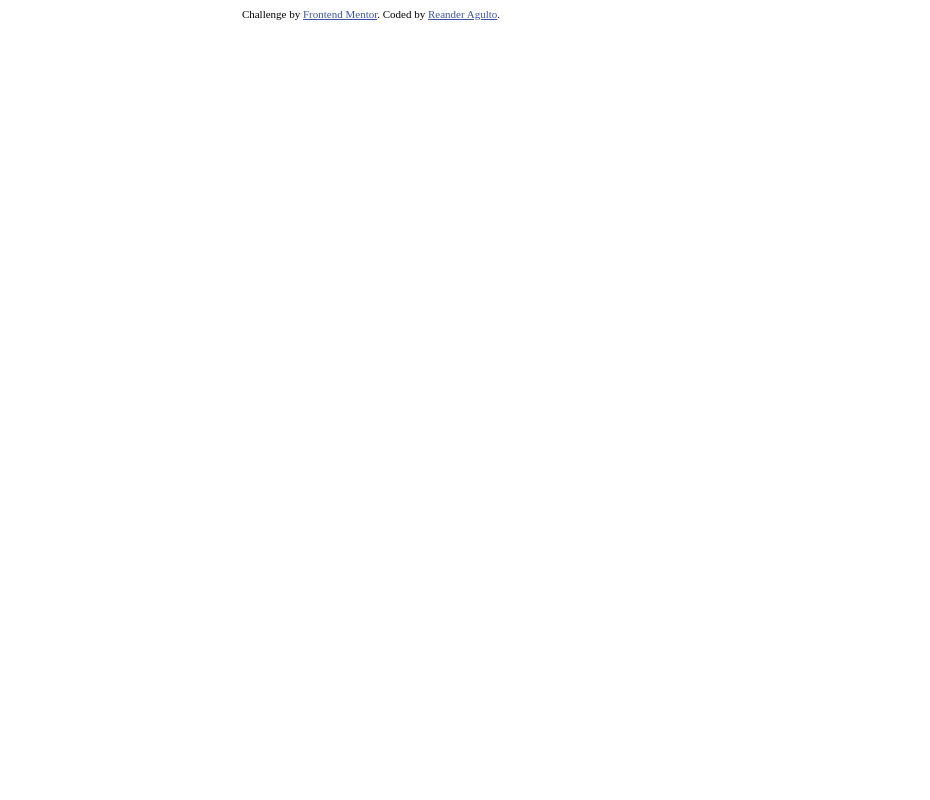
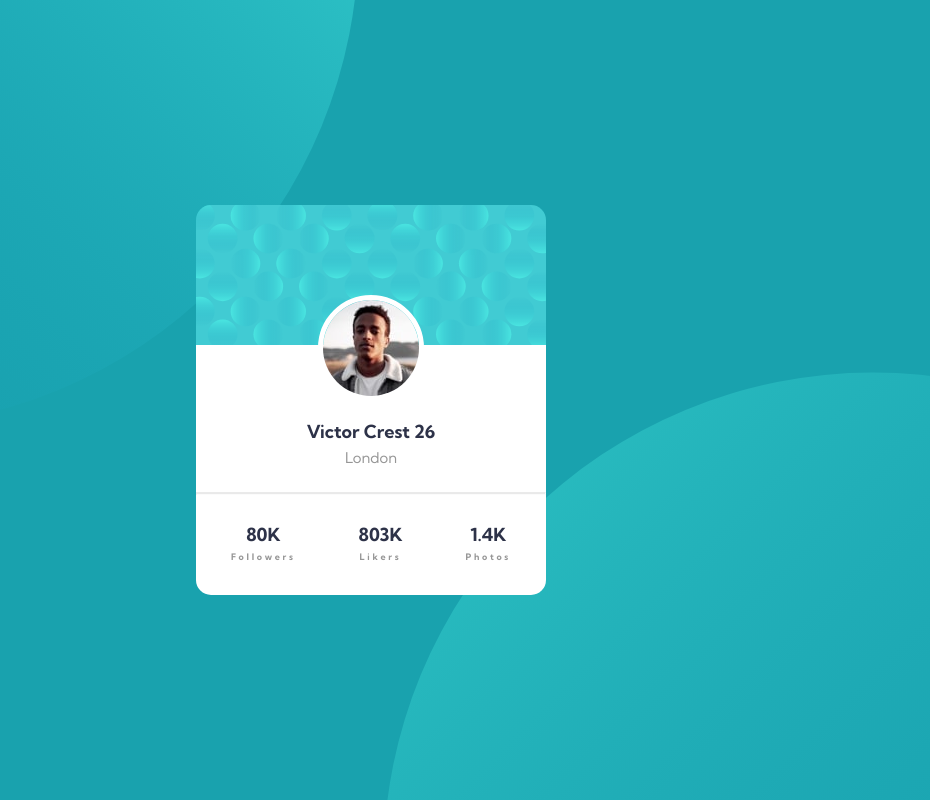
Before and after one commit to reanderagulto/profile-card-component, a plain HTML site: page index.html in a window 1280 px wide. Shown: the whole page, without its empty margins (269-1199 px from the left). Drawn offline with Linux system fonts and the light colour scheme.

Commit message:
Implementation Done

```diff
--- a/index.html
+++ b/index.html
@@ -15,15 +15,31 @@
 </head>
 <body>
   <main>
-    <div class="container">
+    <div class="main-container">
+        <div class="container">
+          <div class="img-container">
+            <img src="./images/bg-pattern-card.svg" alt="Hero Banner" width="350" height="140">
+          </div>
+          <div class="text-container">
+            <div class="profile-image">
+              <img src="./images/image-victor.jpg" alt="Profile Picture">
+            </div>
+            <div class="content-header">
+              <h1>Victor Crest <span>26</span></h1>
+              <p>London</p>
+            </div>
+          </div>
+          <div class="content">
+            <hr>
+            <div class="stats">
+              <p class="text-center">80K<span>Followers</span></p>
+              <p class="text-center">803k<span>Likers</span></p>
+              <p class="text-center">1.4K<span>Photos</span></p>
+            </div>
+          </div>
 
+        </div>
     </div>
   </main>
-  <footer>
-    <div class="attribution">
-      Challenge by <a href="https://www.frontendmentor.io?ref=challenge" target="_blank">Frontend Mentor</a>.
-      Coded by <a href="https://github.com/reanderagulto">Reander Agulto</a>.
-    </div>
-  </footer>
 </body>
 </html>
--- a/style.css
+++ b/style.css
@@ -7,16 +7,159 @@
     --dark-gray: hsl(0, 0%, 59%);
 
     /* Fonts */
-    --font-size: 1.125rem;
+    --font-size: 0.925rem;
+    --font-size-header: 1.125rem;
     --font-kumbh: 'Kumbh Sans', sans-serif;
 }
 
-footer .attribution {
+body {
+    font-size: var(--font-size);
+    font-family: var(--font-kumbh);
+    background-color: var(--dark-cyan);
+    margin: unset;
+}
+
+    main {
+        position: relative;
+        width: 100%;
+        overflow: hidden;
+    }
+
+    main::before,
+    main::after{
+        content: '';
+        position: absolute;
+        width: 978px;
+        height: 978px;
+        z-index: -99;
+    }
+
+    main::before{
+        background-image: url('./images/bg-pattern-top.svg');
+        background-size: contain;
+        background-repeat: no-repeat;
+        top: -550px;
+        left: -350px;
+    }
+
+    main::after{
+        background-image: url('./images/bg-pattern-bottom.svg');
+        background-size: contain;
+        background-repeat: no-repeat;
+        bottom: -550px;
+        right: -350px;
+    }
+
+    main .main-container {
+        display: flex;
+        align-items: center;
+        justify-content: center;
+        min-height: 100vh;
+    }
+
+        main .main-container .container,
+        main .main-container .container .img-container img {
+            border-top-right-radius: 15px;
+            border-top-left-radius: 15px;
+        }
+
+        main .main-container .container .content {
+            border-bottom-right-radius: 15px;
+            border-bottom-left-radius: 15px;
+        }
+
+            main .main-container .container .img-container {
+                height: 140px;
+            }
+
+                main .main-container .container .img-container img {
+                    max-width: 100%;
+                    max-height: 100%;
+                    object-fit: cover;
+                }
+
+            main .main-container .container .text-container {
+                background-color: white;
+                display: flex;
+                align-items: center;
+                justify-content: center;
+                position: relative;
+            }
+
+            main .main-container .container .text-container .content-header h1 {
+                color: var(--desaturated-blue);
+                font-size: var(--font-size-header);
+                margin: unset;
+            }
+
+            main .main-container .container .text-container .content-header p {
+                color: var(--dark-gray);
+                text-align: center;
+                margin: 5px 0 25px;
+            }
+
+            main .main-container .container .text-container .profile-image {
+                position: absolute;
+                top: -50px;
+            }
+
+            main .main-container .container .text-container .profile-image img {
+                border-radius: 50%;
+                border: 5px solid #fff;
+            }
+
+            main .main-container .container .text-container .content-header {
+                margin-top: 75px;
+            }
+
+    main .main-container .container .content {
+        background-color: #FFF;
+        display: block;
+        padding-bottom: 5px;
+    }
+
+    main .main-container .container .content hr {
+        margin: unset;
+        background-color: var(--dark-gray);
+        height: 1px;
+        opacity: 0.2;
+    }
+
+    main .main-container .container .stats {
+        display: flex;
+        align-items: center;
+        justify-content: space-between;
+        margin: 10px 35px;
+    }
+
+    .stats p {
+        font-size: var(--font-size-header);
+        font-weight: 700;
+        color: var(--desaturated-blue);
+        text-transform: uppercase;
+    }
+
+    .stats p span {
+        font-size: 9px;
+        letter-spacing: 0.3em;
+        display: block;
+        color: var(--dark-gray);
+        font-weight: 700;
+        margin-top: 5px;
+        text-transform: capitalize;
+    }
+
+.text-center{
+    text-align: center;
+}
+
+.attribution {
     font-size: 11px;
     text-align: center;
     margin-bottom: 20px;
+    z-index: 99;
 }
 
-footer .attribution a {
+.attribution a {
     color: hsl(228, 45%, 44%);
 }
```
